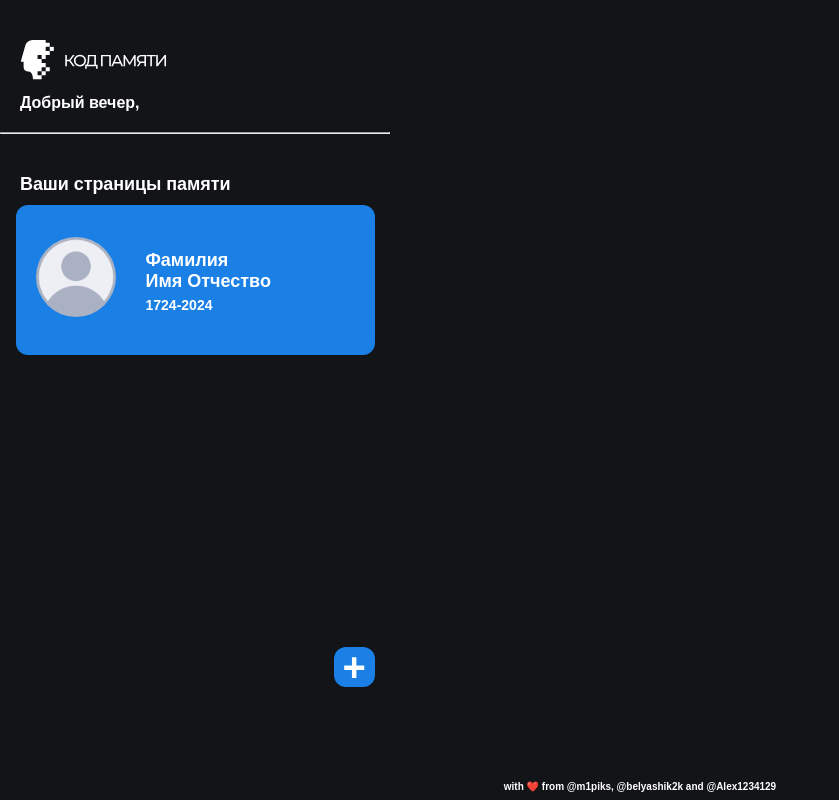
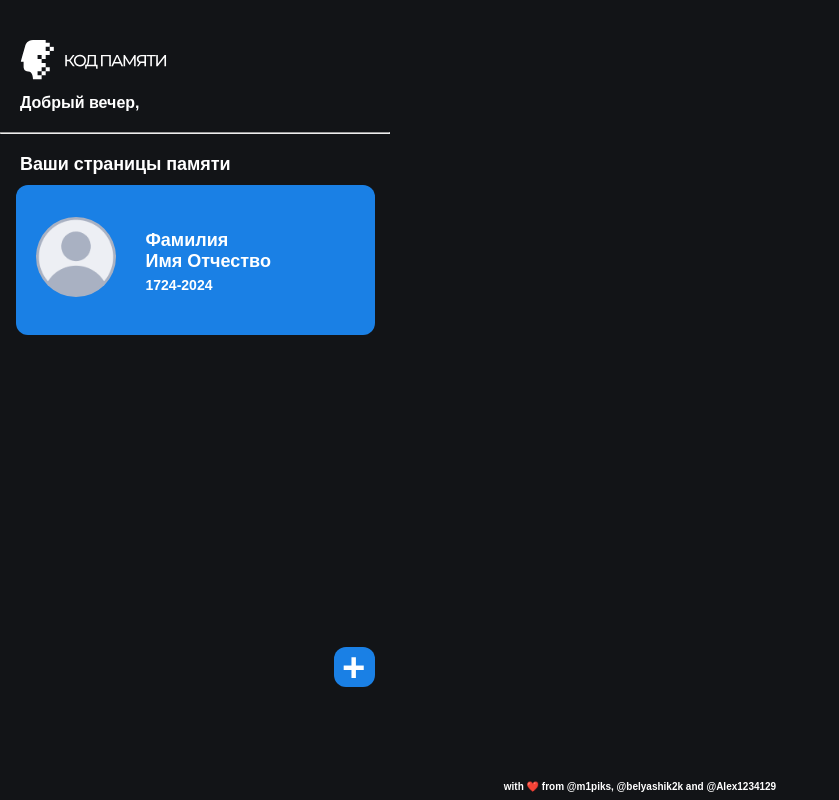
Before and after one commit to m1piks20/WebApp-React, a React (Create React App) app: page / in a window 1280 px wide. Shown: the whole page, without its empty margins (0-839 px from the left). Built offline with nearby package versions, Linux system fonts and the light colour scheme.

Commit message:
fix style

```diff
--- a/src/MainPageRegistr/MainPageRegistr.css
+++ b/src/MainPageRegistr/MainPageRegistr.css
@@ -12,11 +12,11 @@ body {
     overflow: hidden;
 }
 
-.container {
+.container2 {
 
     width: 390px;
     height: 378px;
-    margin: auto;
+    margin: auto 10px 0 0px;
 }
 
 .header {
@@ -90,8 +90,8 @@ body {
 
 .btn-create{
     position: absolute; /* Позиционируем кнопку абсолютно */
-    right: 15px; /* Отступ справа */
-    bottom: 0px; /* Отступ снизу */
+    right: 15.5px; /* Отступ справа */
+    bottom: 0; /* Отступ снизу */
 
     display: flex;
     justify-content: center;
--- a/src/MainPageRegistr/MainPageRegistr.js
+++ b/src/MainPageRegistr/MainPageRegistr.js
@@ -64,7 +64,7 @@ function MainPageRegistr() {
 
             <hr className="hr-style"/>
 
-            <div className="container">
+            <div className="container2">
                 <div className="header">
                     <p className="greeting">Ваши страницы памяти</p>
                 </div>
```
